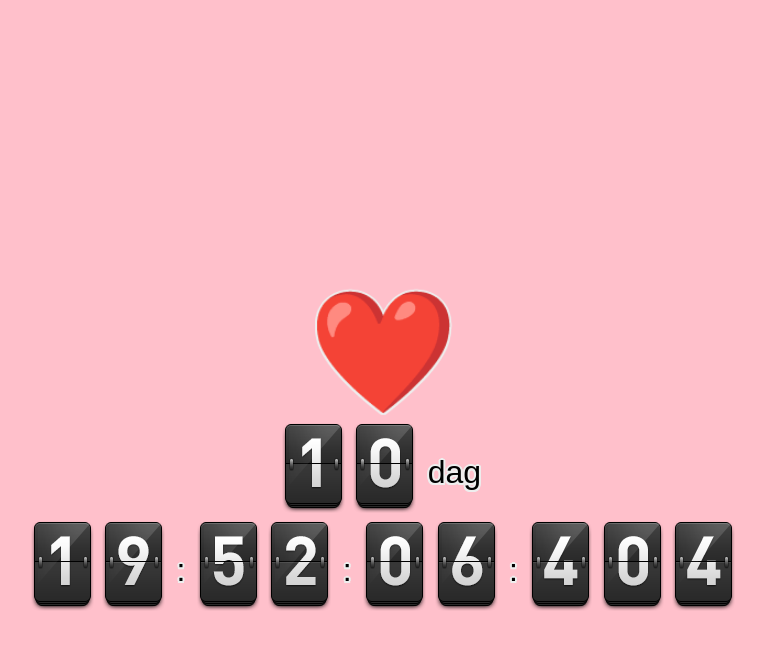
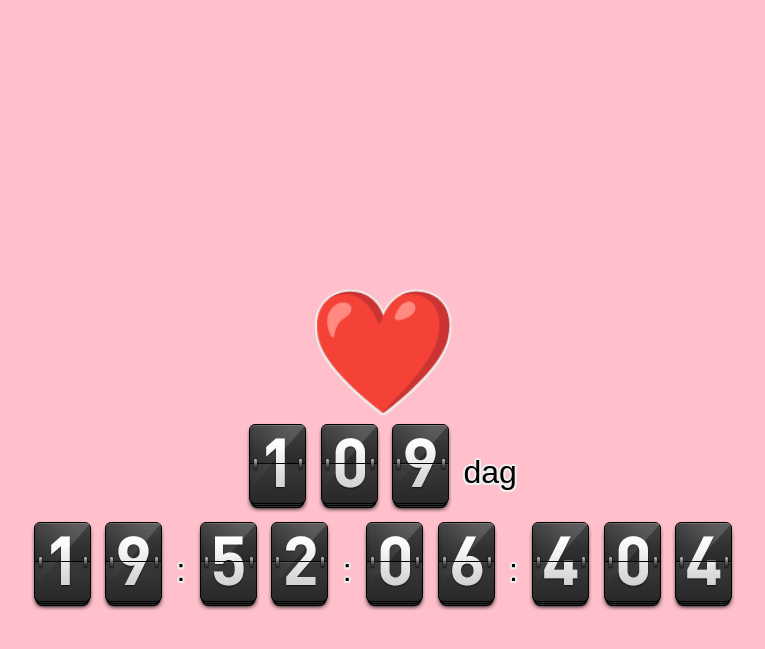
Before and after one commit to omegahm/omegahm.github.io, a Jekyll site: the page bettina.html, which Jekyll copies as it is, in a window 1280 px wide. Shown: the top 649 px of the page, without its empty margins (257-1022 px from the left). Built offline with Jekyll 4.4.1, drawn with Linux system fonts in a browser that asks for light colours.

Commit message:
Added third day

```diff
--- a/bettina.html
+++ b/bettina.html
@@ -85,6 +85,7 @@
       <div>
         <span class="digit day-0 digit-animate" style="background-position: 0 0;"></span>
         <span class="digit day-1 digit-animate" style="background-position: 0 0;"></span>
+        <span class="digit day-2 digit-animate" style="background-position: 0 0;"></span>
 
         <span class="text">dag</span>
       </div>
```
Also changed, not shown: other parts of bettina.html (+1 -0 lines).
